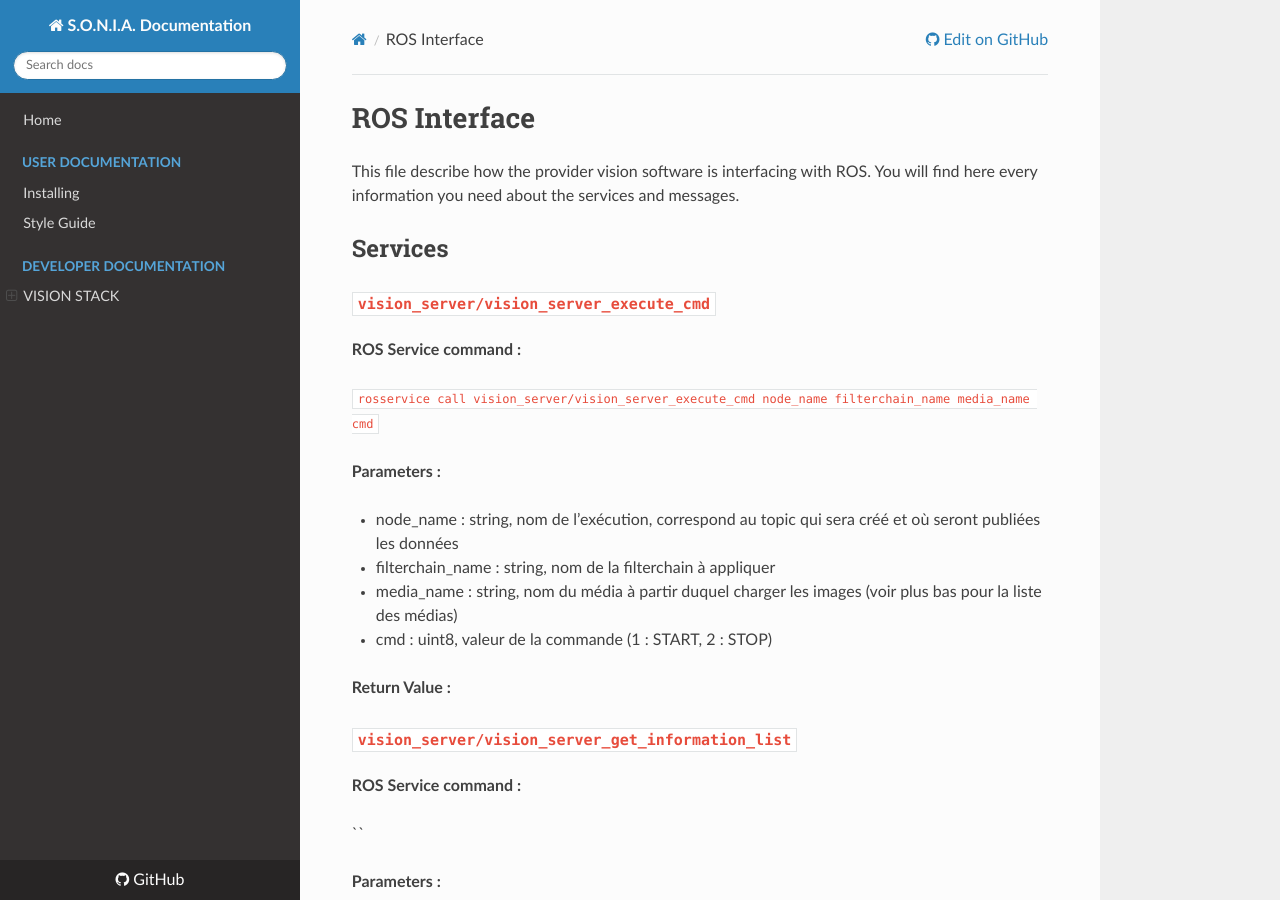
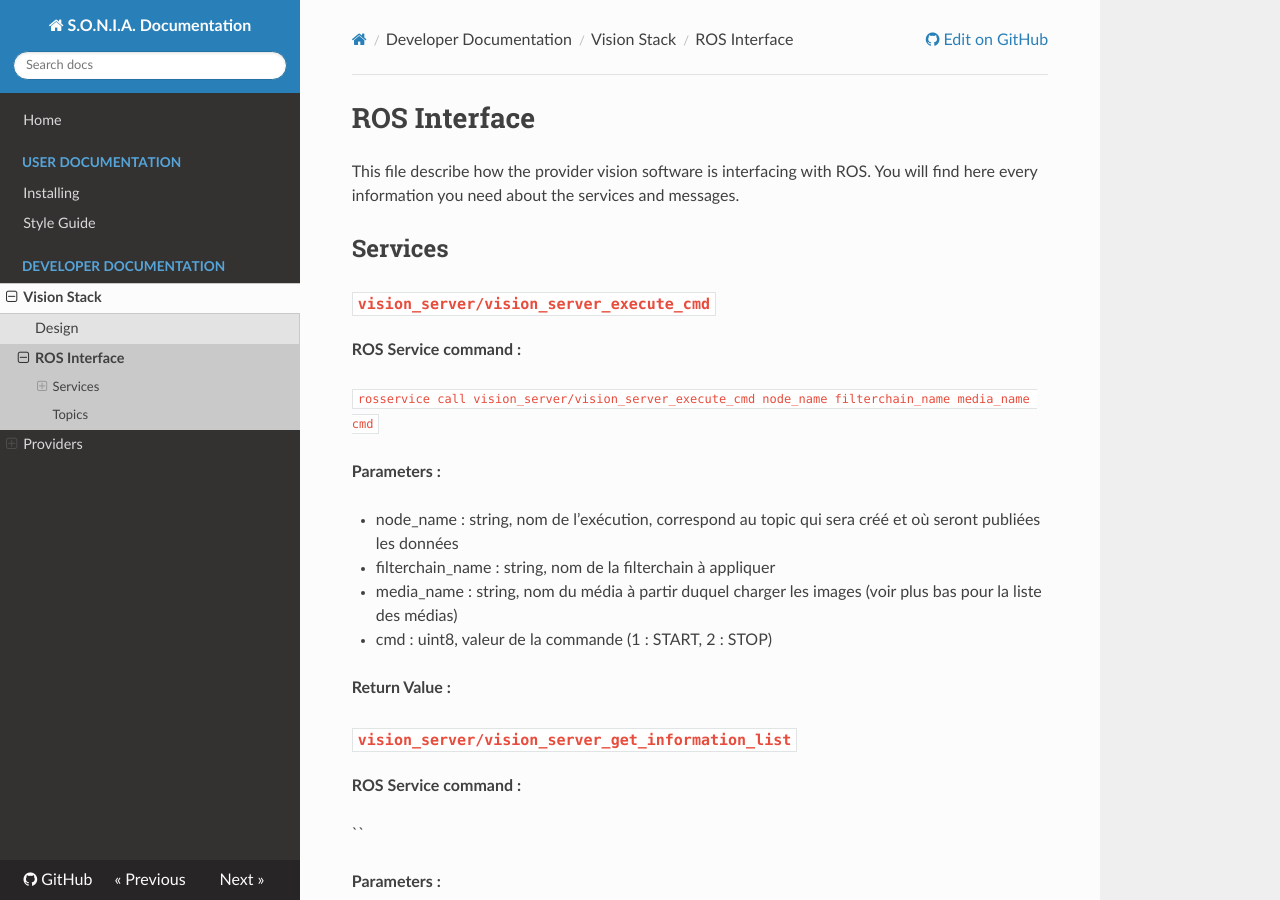
Before and after one commit to sonia-auv/documentation, an MkDocs documentation site: the page built from docs/stack_vision/ros_interface.md, in a window 1280 px wide and 900 px high. Built offline with MkDocs 1.6.1, drawn with Linux system fonts in a browser that asks for light colours; nearby versions of some CDN libraries; old or Windows-style settings are respelled for this version of MkDocs.

Commit message:
Adding the full navbar architecture

```diff
--- a/mkdocs.yml
+++ b/mkdocs.yml
@@ -1,11 +1,18 @@
 pages:
   - Home: 'index.md'
-  - USER DOCUMENTATION:
+  - User Documentation:
     - Installing: 'installing.md'
     - Style Guide: 'styleguide.md'
-  - DEVELOPER DOCUMENTATION:
-    - VISION STACK:
+  - Developer Documentation:
+    - Vision Stack:
       - Design: 'stack_vision/design.md'
+      - ROS Interface: 'stack_vision/ros_interface.md'
+    - Providers:
+      - DVL: 'providers/dvl.md'
+      - IMU: 'providers/imu.md'
+      - Sonar: 'providers/sonar.md'
+      - Media: 'providers/media.md'
+      - CAN Server: 'providers/can.md'
 
 site_name: S.O.N.I.A. Documentation
 repo_url: https://github.com/sonia-auv/documentation
```
